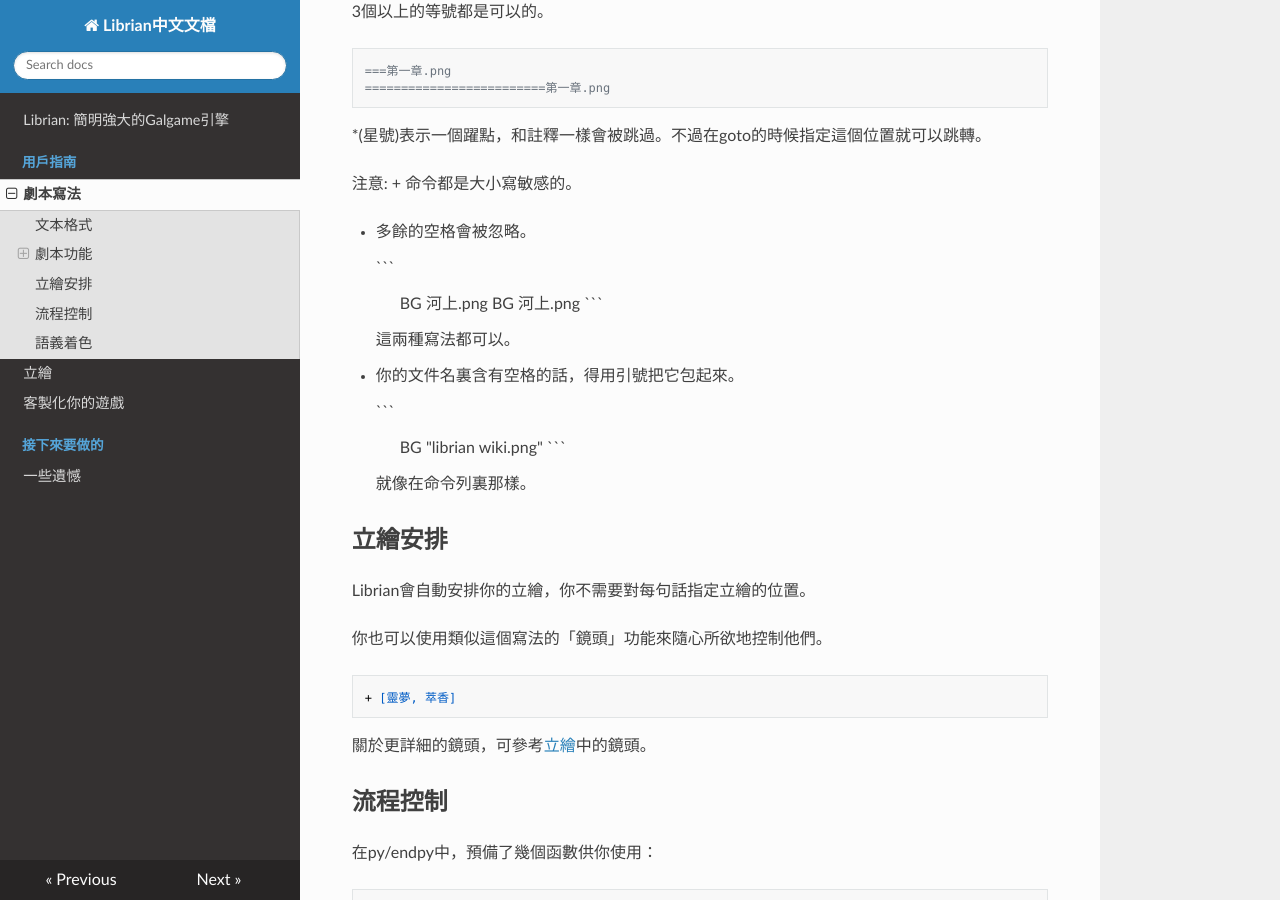
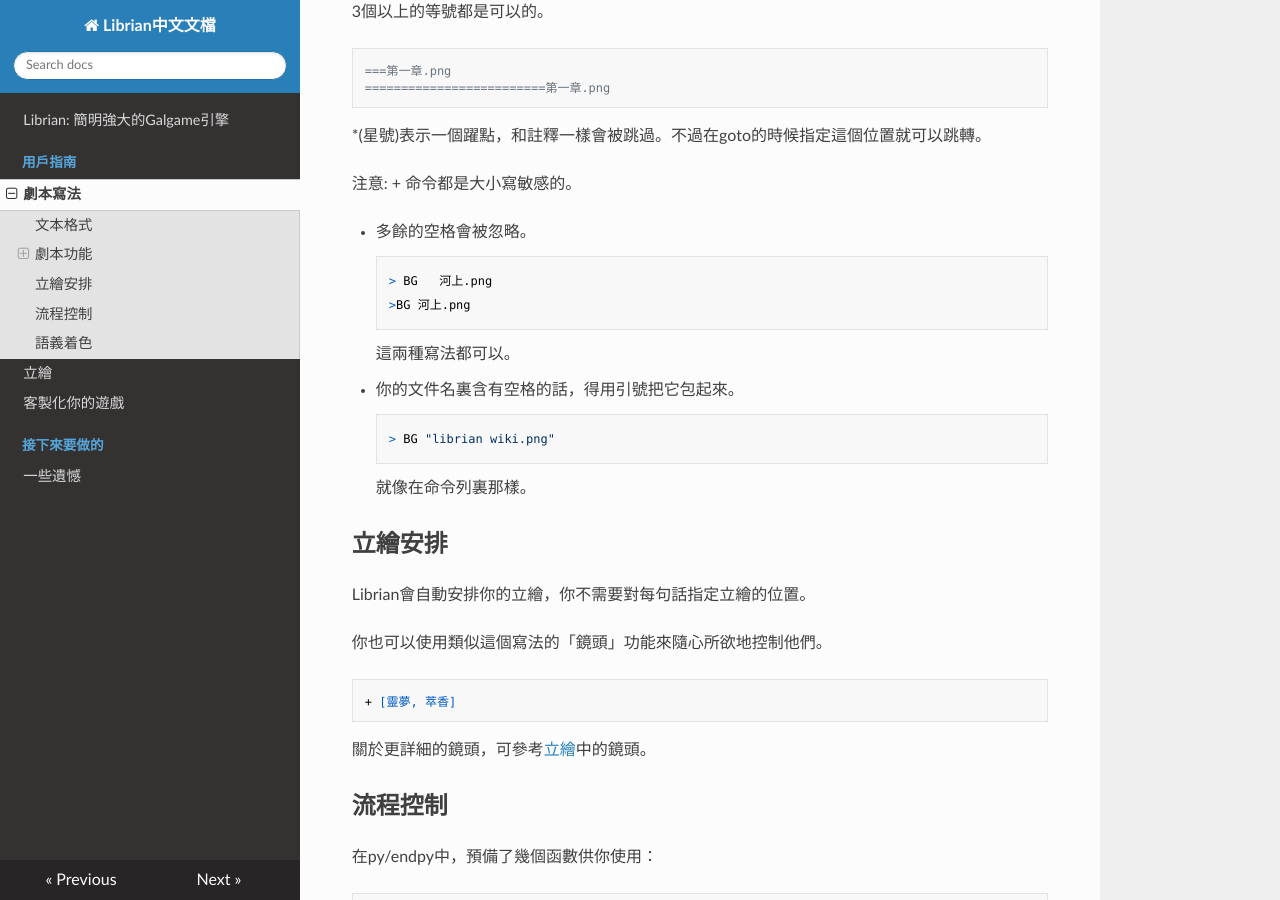
Before and after one commit to librian-center/Librian_doc, an MkDocs documentation site: the page built from docs/用戶指南/劇本寫法.md, in a window 1280 px wide and 900 px high, scrolled down 2913 px. Built offline with MkDocs 1.6.1, drawn with Linux system fonts in a browser that asks for light colours; nearby versions of some CDN libraries; old or Windows-style settings are respelled for this version of MkDocs; some of the changed lines change nothing that is shown; some of the changed text lies outside the part shown.

Commit message:
喵喵喵

````diff
--- a/docs/用戶指南/劇本寫法.md
+++ b/docs/用戶指南/劇本寫法.md
@@ -122,18 +122,14 @@ webkit更新了之後終於支持mp3了
 
 + 多餘的空格會被忽略。
 
-    ```
-    > BG   河上.png
-    >BG 河上.png
-    ```
+        > BG   河上.png
+        >BG 河上.png
 
     這兩種寫法都可以。
 
 + 你的文件名裏含有空格的話，得用引號把它包起來。
 
-    ```
-    > BG "librian wiki.png"
-    ```
+        > BG "librian wiki.png"
 
     就像在命令列裏那樣。
 
@@ -189,7 +185,7 @@ choice在adv演出中提供幾個選項，每一個選項都是一個list或者t
 WRAP是choice/push的語法糖。
 (顯然WRAP是劇本函數)
 
-    WRAP [接受治療,壞結局.play] [放棄治療,好結局.play] [動物治療,一章.play,原點]
+    WRAP [接受治療,壞結局.play] [放棄治療,好結局.play] [蘿莉治療,一章.play,原點]
     # 話說第三個是什麼鬼……
 相當於
 ```python
````
Also changed, not shown: site/search/search_index.json, site/用戶指南/劇本寫法/index.html.
